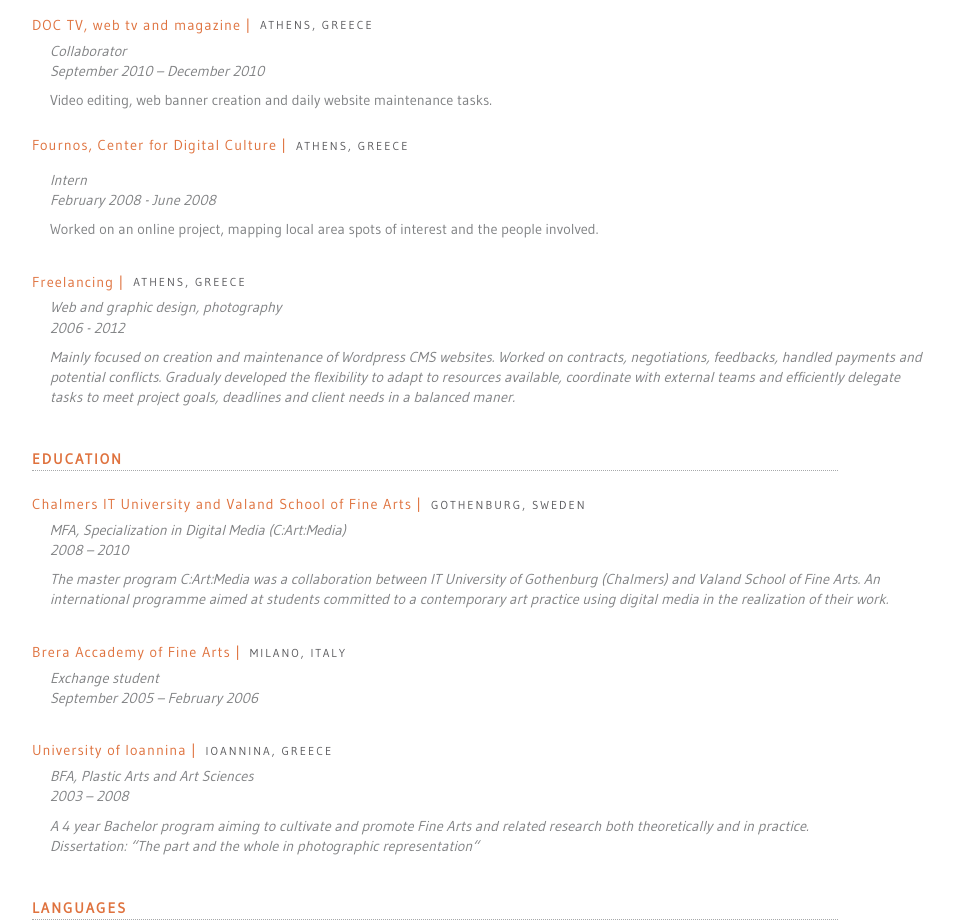
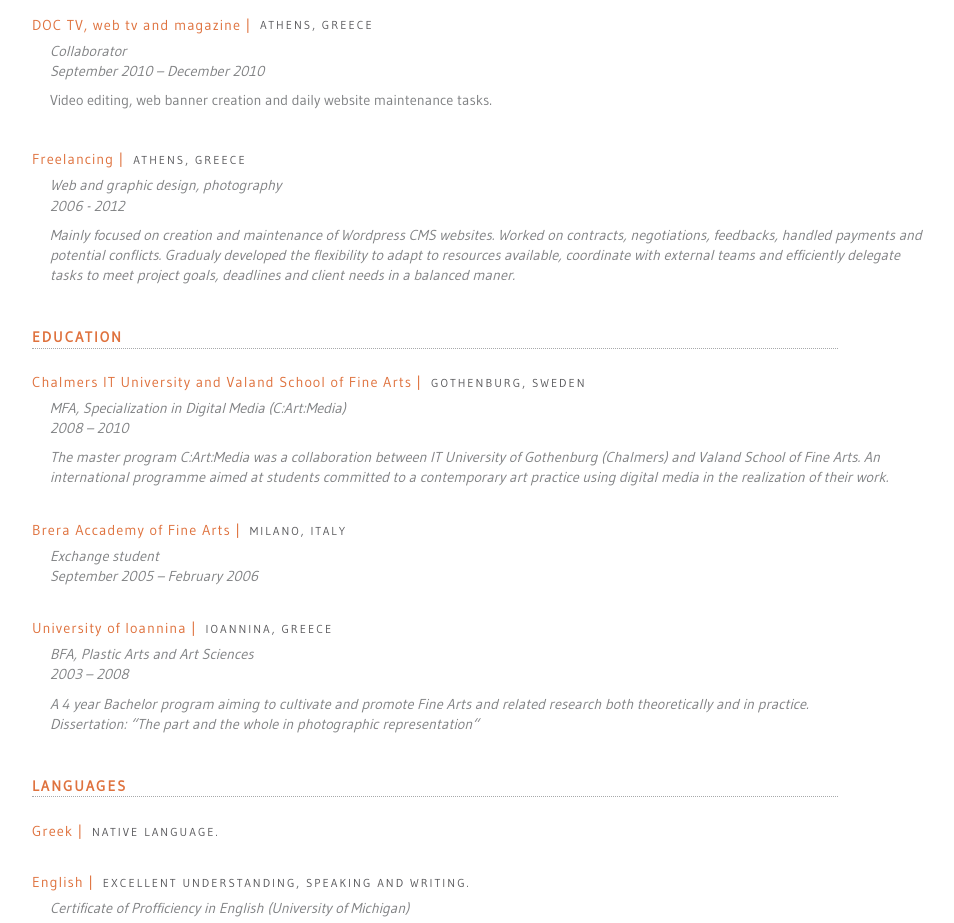
Before and after one commit to weremoose/resume, a plain HTML site: page index.html in a window 1280 px wide. Shown: the part 993-1916 px from the top of the page, without its empty margins (160-1114 px from the left). Drawn offline with Linux system fonts and the light colour scheme.

Commit message:
remove internship and fix summary

```diff
--- a/index.html
+++ b/index.html
@@ -21,7 +21,7 @@
   </header>
   <section class="content">
     <h2 class="category-headers">Summary</h2><hr>
-      <p class="category-description-main">A creative problem solver, currently involved in leading a team of IT support engineers. I am particularly intrigued by digital technologies and the different practical uses of it. My multidisciplinary background helps me look at problems from different perspectives, think outside the box and look for creative and innovative solutions, as well as communicate more effectively with a wide range of people from different backgrounds.</p>
+      <p class="category-description-main">A creative problem solver, currently involved in leading a team of IT support engineers. I am particularly intrigued by digital technologies and the different practical uses of it. My multidisciplinary background helps me look at problems from different perspectives, think outside the box and look for creative and innovative solutions, as well as communicate more effectively with a wide range of people.</p>
       <p class="category-description-main">An enthusiastic breaker, mender and maker of things. I believe creating playgrounds where you can experiment, try things out, make mistakes and challenge yourself is key to healthy learning, evolving and gaining experience.</p>
     <h2 class="category-headers">Professional Experience</h2><hr>
       <p class="primary-titles">Greenpeace International | <span class="location">Stockholm, Sweden</span></p>
@@ -36,9 +36,6 @@
       <a class="primary-titles" href="http://www.doctv.gr/">DOC TV, web tv and magazine | <span class="location">Athens, Greece</span></a>
         <p class="category-details">Collaborator<br>September 2010 – December 2010</p>
         <p class="category-description">Video editing, web banner creation and daily website maintenance tasks.<p>
-      <a class="primary-titles" href="http://fournos-culture.gr">Fournos, Center for Digital Culture | <span class="location">Athens, Greece</span></a>
-        <p class="category-details">Intern<br>February 2008 - June 2008</p>
-        <p class="category-description">Worked on an online project, mapping local area spots of interest and the people involved.</p>
       <p class="primary-titles">Freelancing | <span class="location">Athens, Greece</span></p>
         <p class="category-details">Web and graphic design, photography<br>2006 - 2012</p>
         <p class="category-details">Mainly focused on creation and maintenance of Wordpress CMS websites. Worked on contracts, negotiations, feedbacks, handled payments and potential conflicts. Gradualy developed the flexibility to adapt to resources available, coordinate with external teams and efficiently delegate tasks to meet project goals, deadlines and client needs in a balanced maner.</p>
```
